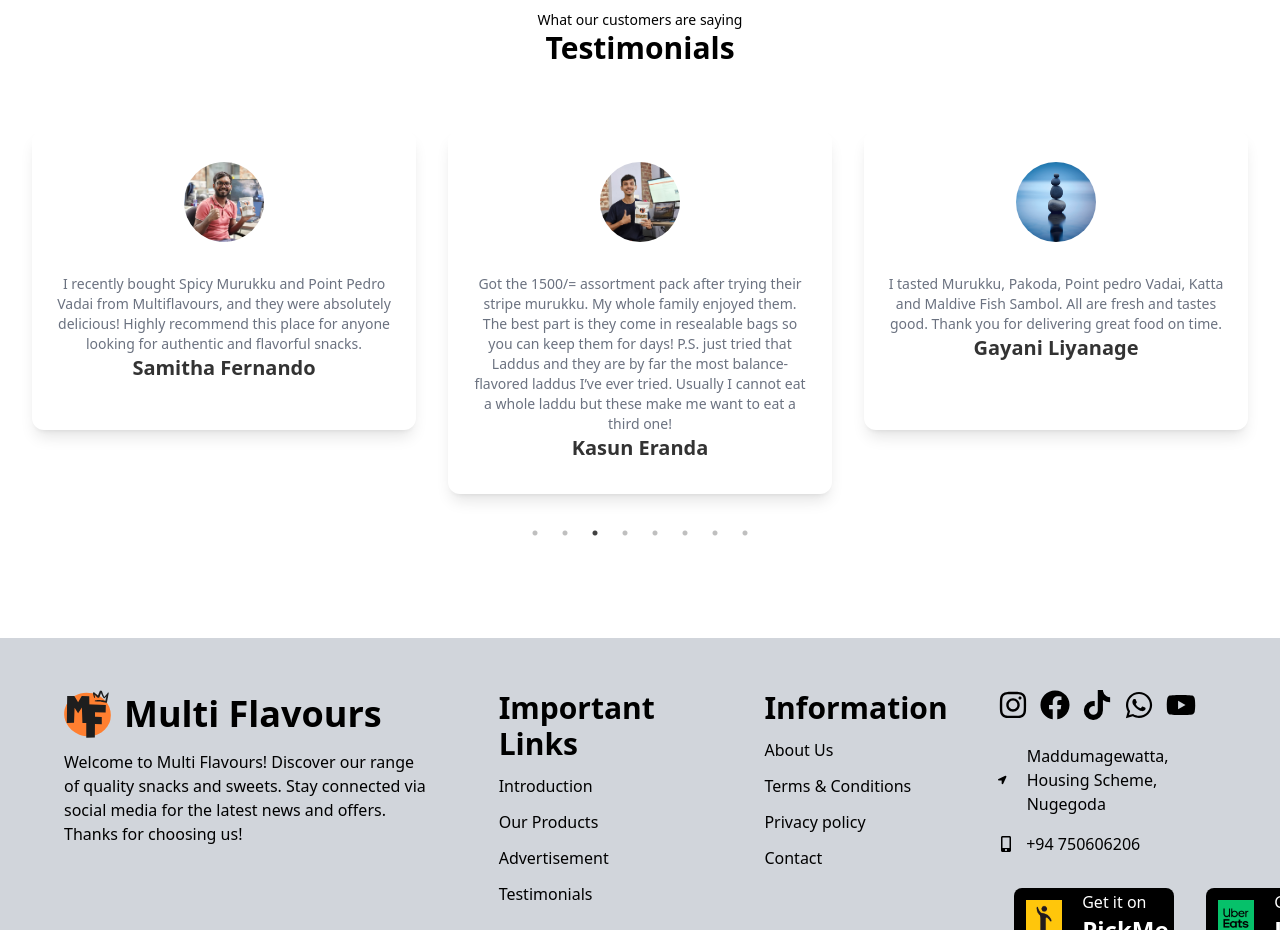
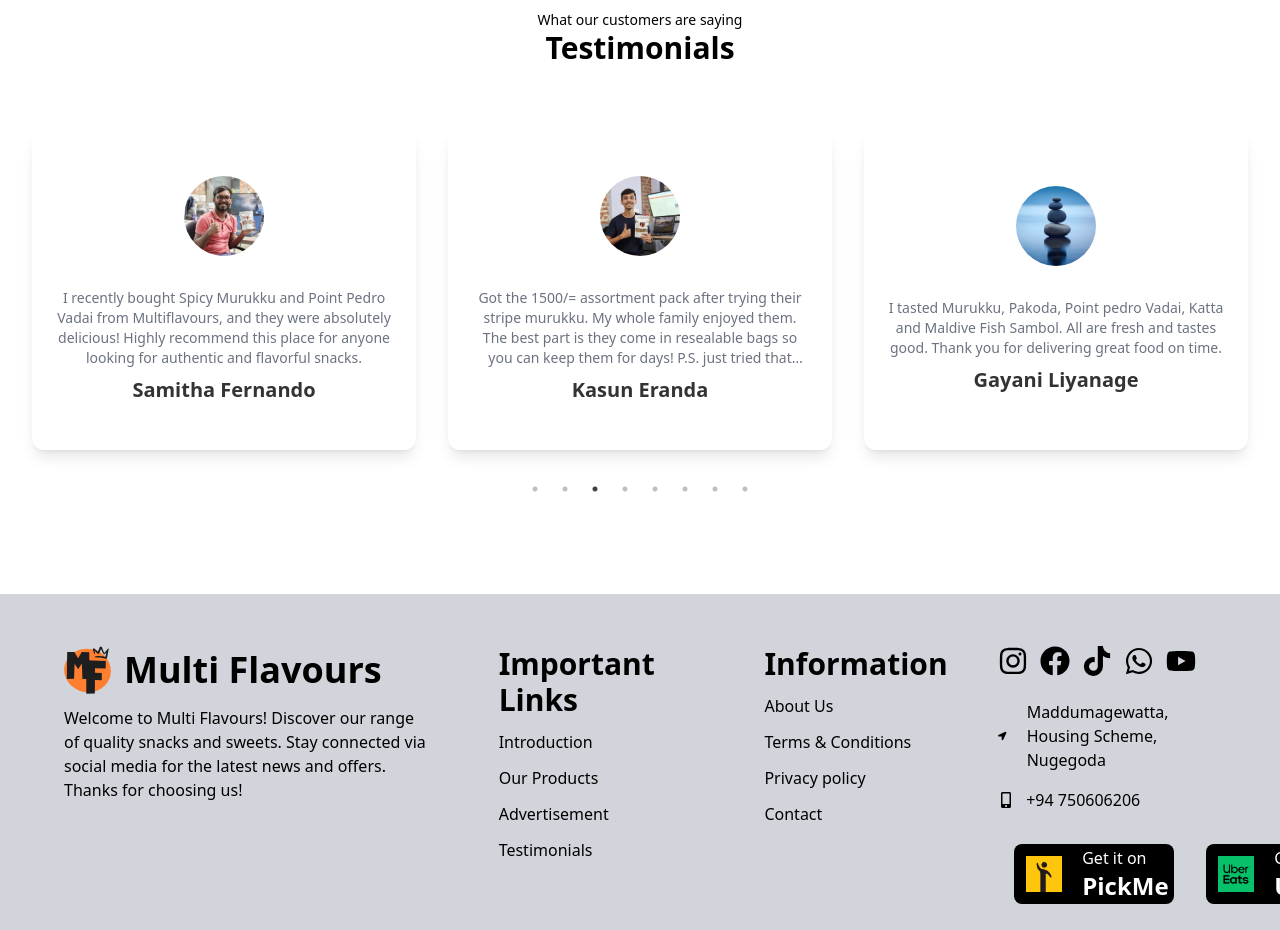
Before and after one commit to MenalinR/multiflavors, a React (Vite) app: page / in a window 1280 px wide. Shown: the part 1120-2050 px from the top of the page. Built offline with nearby package versions, Linux system fonts and the light colour scheme; no server answers.

Commit message:
style: enhance Testimonials component layout and text presentation

```diff
--- a/src/components/Testimonials/Testimonials.jsx
+++ b/src/components/Testimonials/Testimonials.jsx
@@ -141,19 +141,19 @@
                     <Slider {...settings}>
                         {TestimonialData.map((data) => (
                             <div key={data.id} className='my-6'>
-                                <div className='flex flex-col items-center gap-4 shadow-lg py-8 px-6 mx-4 rounded-xl bg-white min-h-[300px]'>
+                                <div className='flex flex-col items-center justify-center gap-4 shadow-lg py-8 px-6 mx-4 rounded-xl bg-white h-[320px]'>
                                     <div className='mb-4'>
                                         <img
                                             src={data.img}
                                             alt={data.name}
-                                            className='rounded-full w-20 h-20'
+                                            className='rounded-full w-20 h-20 object-cover'
                                         />
                                     </div>
                                     <div className='flex flex-col items-center text-center'>
-                                        <p className='text-sm text-gray-500 overflow-hidden text-ellipsis'>
+                                        <p className='text-sm text-gray-500 line-clamp-4'>
                                             {data.text}
                                         </p>
-                                        <h1 className='text-xl font-bold text-black/80'>
+                                        <h1 className='text-xl font-bold text-black/80 mt-2'>
                                             {data.name}
                                         </h1>
                                     </div>
```
